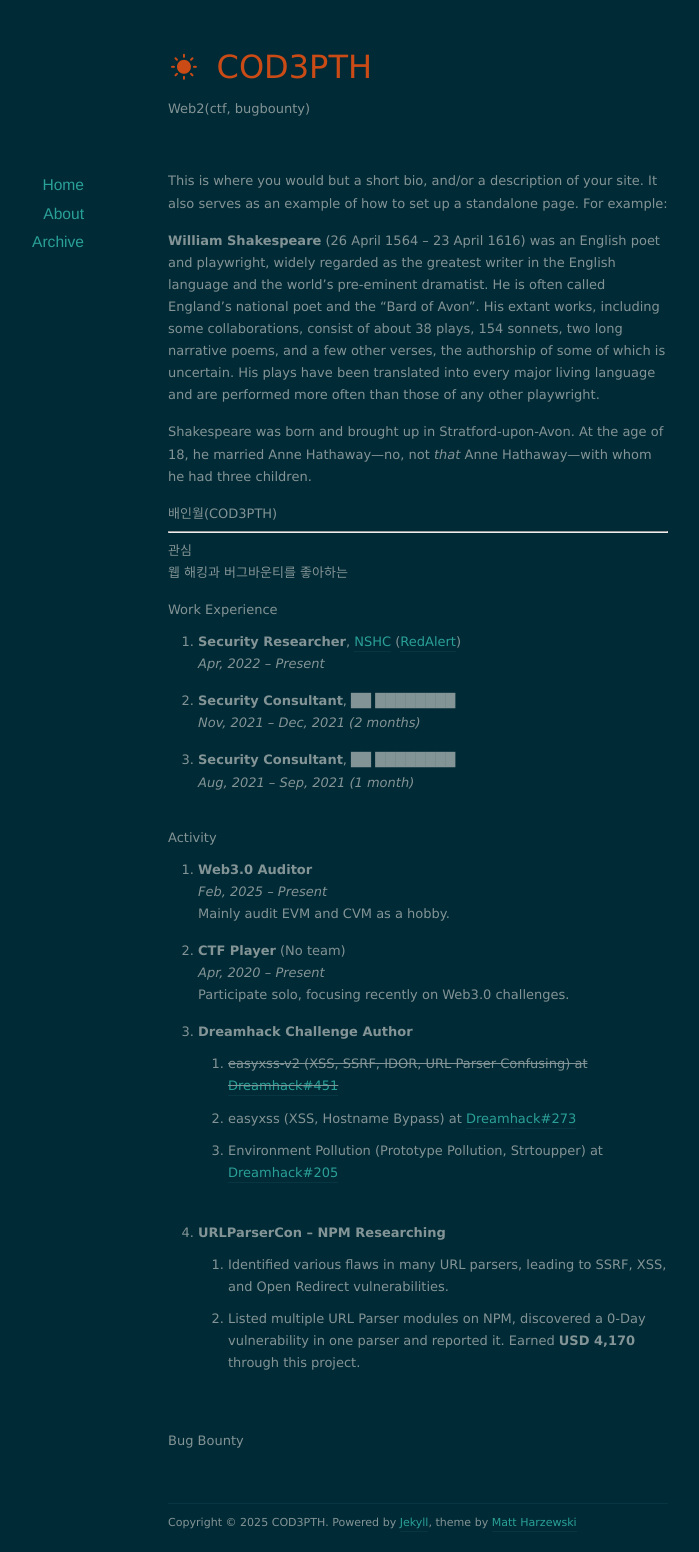
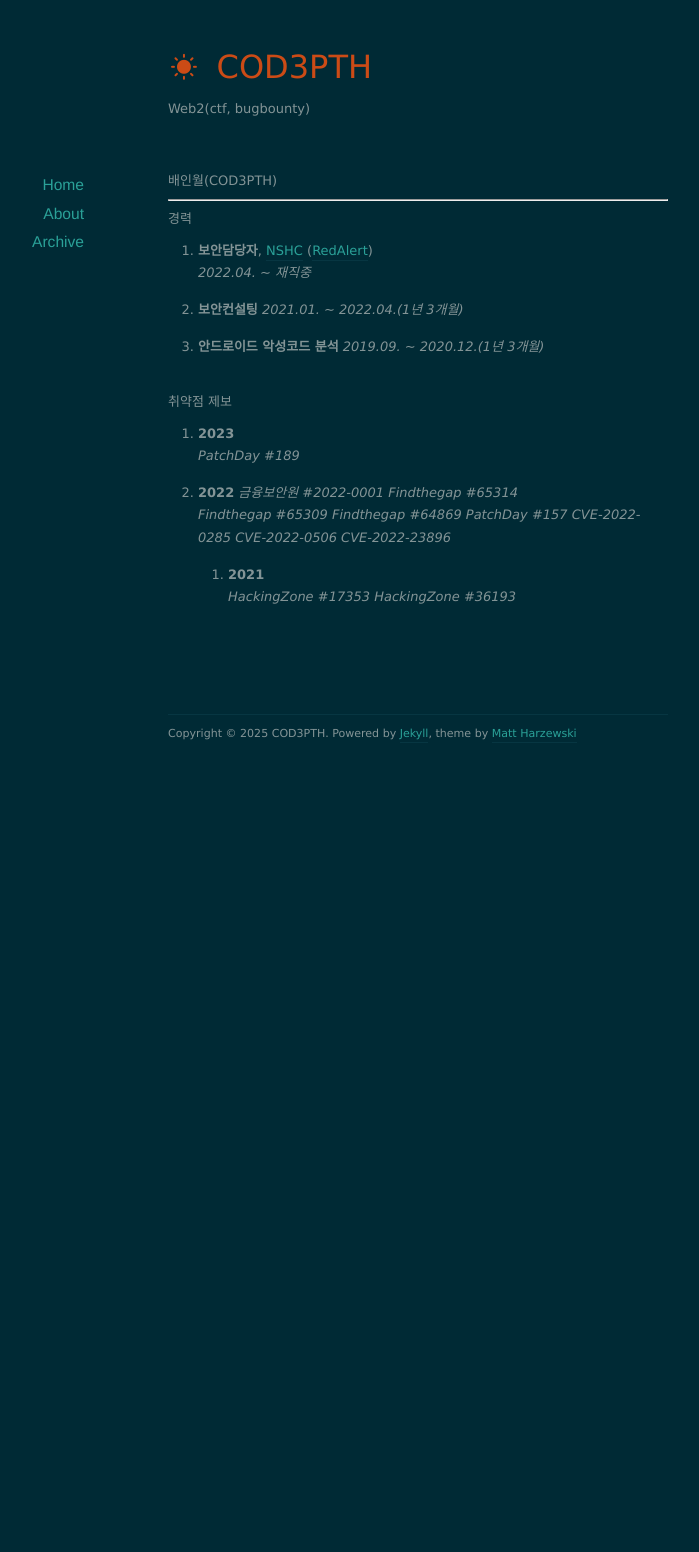
Before and after one commit to cod3pth/cod3pth.github.io, a Jekyll site: the page built from about/index.markdown, in a window 1280 px wide. Shown: the whole page, without its empty margins (222-921 px from the left). Built offline with Jekyll 4.4.1, drawn with Linux system fonts in a browser that asks for light colours; nearby versions of some CDN libraries; after the commit the page ends 900 px from its top, so only the background shows below that.

Commit message:
Update index.markdown

```diff
--- a/about/index.markdown
+++ b/about/index.markdown
@@ -3,50 +3,36 @@ layout: default
 title: About
 ---
 
-This is where you would but a short bio, and/or a description of your site. It also serves as an example of how to set up a standalone page. For example:
-
-<!--<img src="/images/cod3pth.png" class="right" />-->
-
-**William Shakespeare** (26 April 1564 – 23 April 1616) was an English poet and playwright, widely regarded as the greatest writer in the English language and the world's pre-eminent dramatist. He is often called England's national poet and the "Bard of Avon". His extant works, including some collaborations, consist of about 38 plays, 154 sonnets, two long narrative poems, and a few other verses, the authorship of some of which is uncertain. His plays have been translated into every major living language and are performed more often than those of any other playwright.
-
-Shakespeare was born and brought up in Stratford-upon-Avon. At the age of 18, he married Anne Hathaway—no, not *that* Anne Hathaway—with whom he had three children.
-
 #### 배인월(COD3PTH)
 
 ---
 
-#### 관심
+#### 경력
 
-웹 해킹과 버그바운티를 좋아하는
+- **보안담당자**, [NSHC](https://www.nshc.net) ([RedAlert](https://redalert.nshc.net))
+  *2022.04. ~ 재직중*
 
-#### Work Experience
+- **보안컨설팅**
+  *2021.01. ~ 2022.04.(1년 3개월)*
 
-- **Security Researcher**, [NSHC](https://www.nshc.net) ([RedAlert](https://redalert.nshc.net))
-  *Apr, 2022 – Present*
+- **안드로이드 악성코드 분석**
+  *2019.09. ~ 2020.12.(1년 3개월)*
 
-- **Security Consultant**, ██ ████████
-  *Nov, 2021 – Dec, 2021 (2 months)*
+#### 취약점 제보
 
-- **Security Consultant**, ██ ████████
-  *Aug, 2021 – Sep, 2021 (1 month)*
+- **2023**
+  *PatchDay #189*
 
-#### Activity
+- **2022**
+  *금융보안원 #2022-0001*
+  *Findthegap #65314*
+  *Findthegap #65309*
+  *Findthegap #64869*
+  *PatchDay #157*
+  *CVE-2022-0285*
+  *CVE-2022-0506*
+  *CVE-2022-23896*
 
-- **Web3.0 Auditor**
-  *Feb, 2025 – Present*
-  Mainly audit EVM and CVM as a hobby.
-
-- **CTF Player** (No team)
-  *Apr, 2020 – Present*
-  Participate solo, focusing recently on Web3.0 challenges.
-
-- **Dreamhack Challenge Author**
-  - ~~easyxss-v2 (XSS, SSRF, IDOR, URL Parser Confusing) at [Dreamhack#451](https://dreamhack.io)~~
-  - easyxss (XSS, Hostname Bypass) at [Dreamhack#273](https://dreamhack.io)
-  - Environment Pollution (Prototype Pollution, Strtoupper) at [Dreamhack#205](https://dreamhack.io)
-
-- **URLParserCon – NPM Researching**
-  - Identified various flaws in many URL parsers, leading to SSRF, XSS, and Open Redirect vulnerabilities.
-  - Listed multiple URL Parser modules on NPM, discovered a 0-Day vulnerability in one parser and reported it. Earned **USD 4,170** through this project.
-
-#### Bug Bounty
+  - **2021**
+  *HackingZone #17353*
+  *HackingZone #36193*
```
